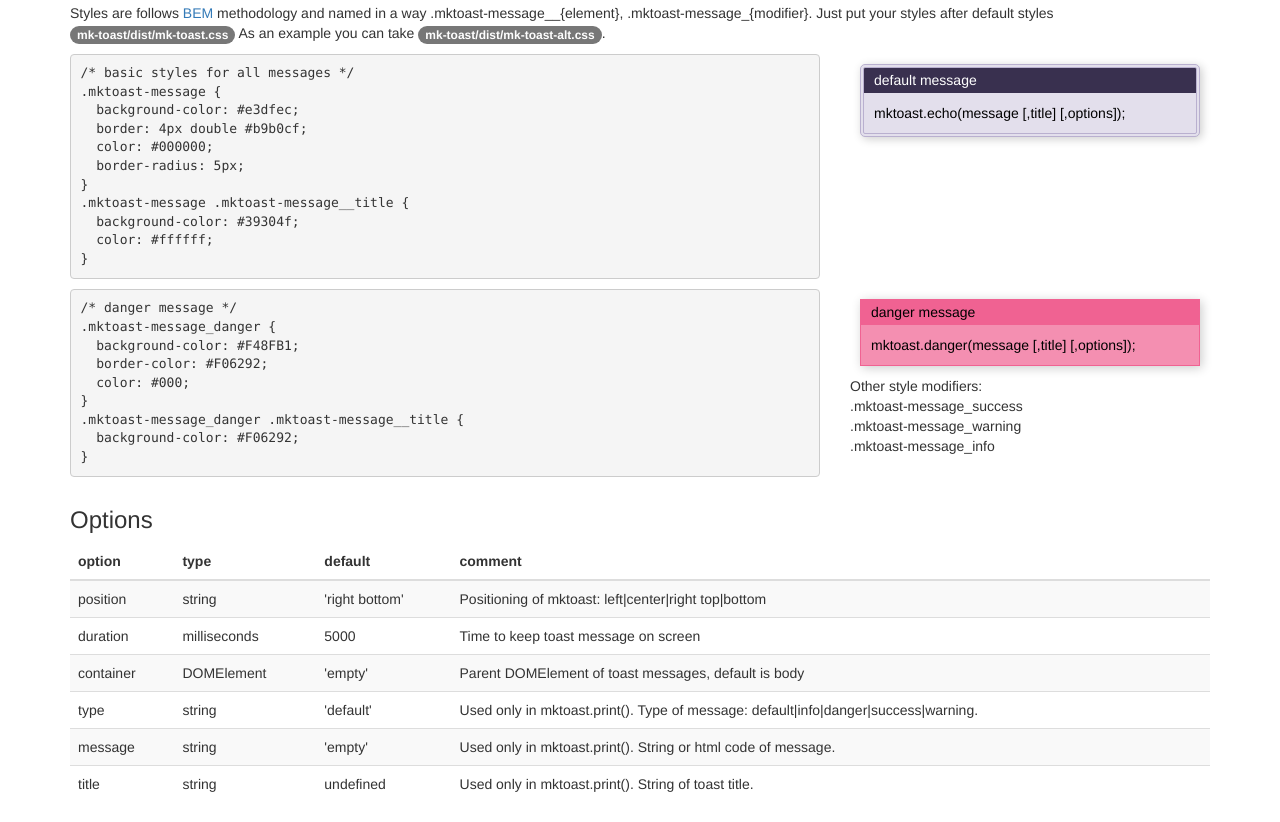
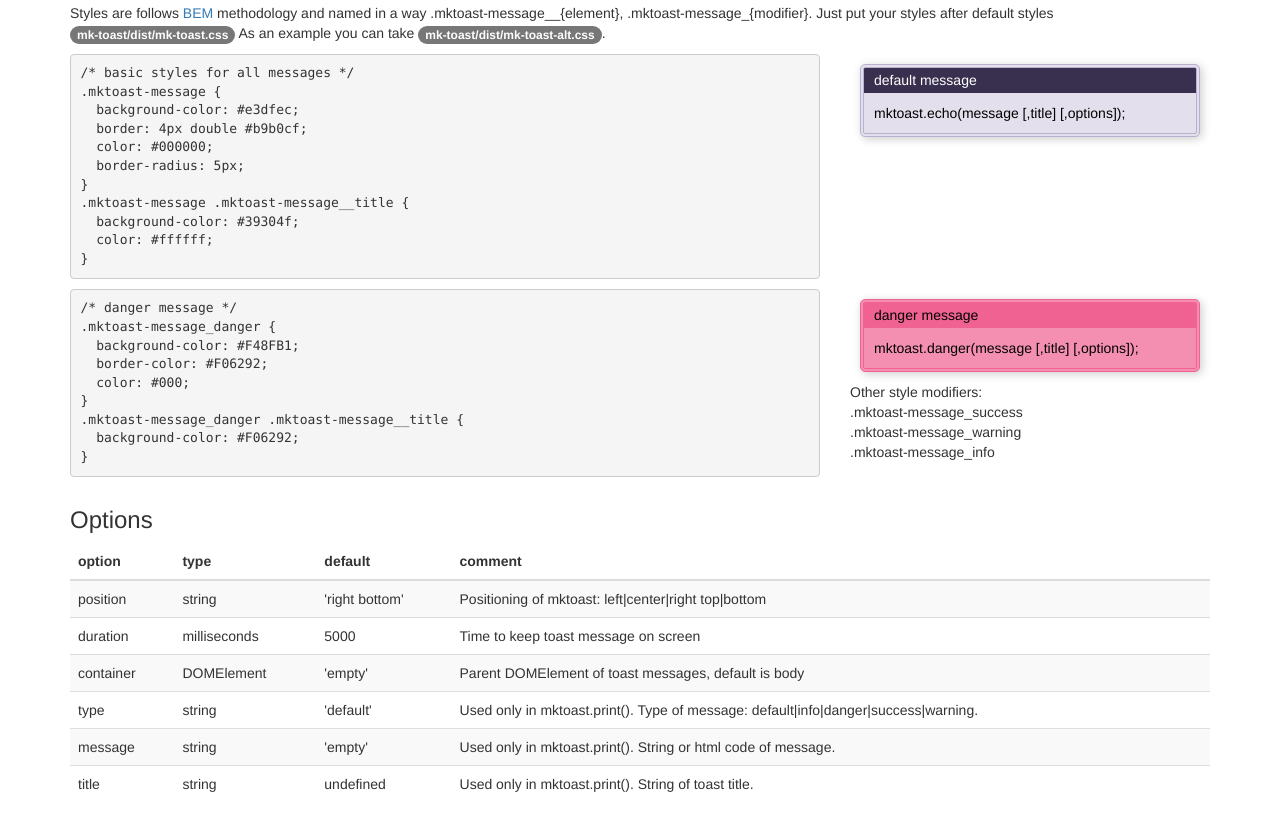
Before and after one commit to m-kant/mk-toast, a website: page demo/index.html in a window 1280 px wide. Shown: the part 1527-2349 px from the top of the page. Drawn offline with nearby package versions, Linux system fonts and the light colour scheme.

```diff
--- a/demo/index.html
+++ b/demo/index.html
@@ -224,7 +224,7 @@
 }</pre>
           </div>
           <div class="col-sm-4">
-            <div class="mktoast-message mktoast-message_danger" style='background-color: #F48FB1;border-color: #F06292;color: #000;'>
+            <div class="mktoast-message mktoast-message_danger" style='border: 4px double #b9b0cf;border-radius: 5px;background-color: #F48FB1;border-color: #F06292;color: #000;'>
               <h2 class="mktoast-message__title" style='background-color: #F06292;'>danger message</h2>
               <div class="mktoast-message__body">mktoast.danger(message [,title] [,options]);</div>
             </div>
--- a/package.json
+++ b/package.json
@@ -32,6 +32,10 @@
     "url": "https://github.com/m-kant/mk-toast/issues"
   },
   "devDependencies": {
+    "@babel/core": "^7.12.3",
+    "@babel/preset-env": "^7.12.1",
+    "@rollup/plugin-babel": "^5.2.1",
+    "@rollup/plugin-node-resolve": "^10.0.0",
     "@rollup/plugin-typescript": "^6.1.0",
     "@types/node": "^14.14.7",
     "browser-sync": "^2.26.13",
```
Also changed, not shown: .babelrc (added), README.md, build/rollup.gulp.js, dist/mk-toast.js, dist/mk-toast.min.js, materials/mktoast-rounded.png (added), 1 other file.
